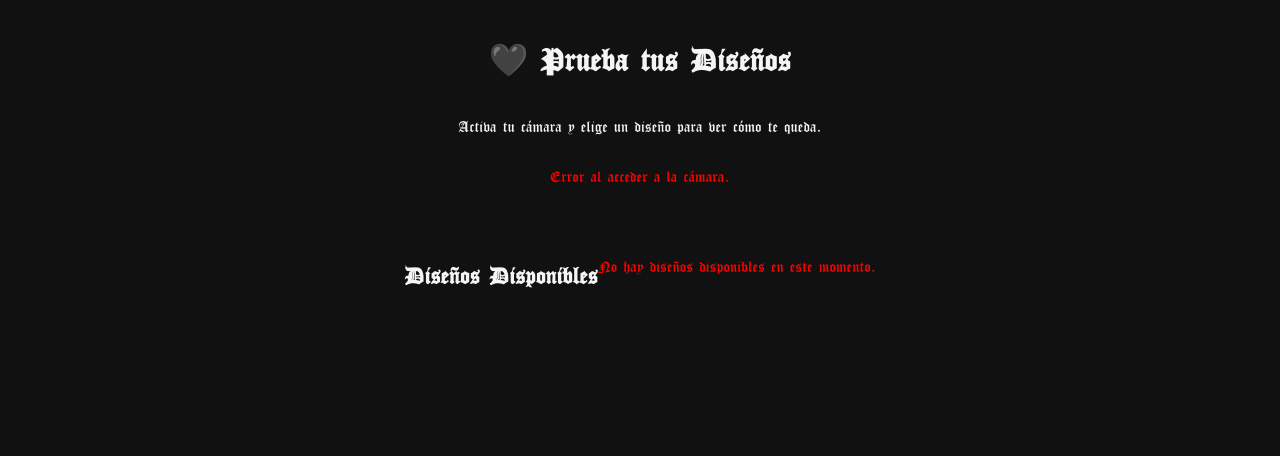
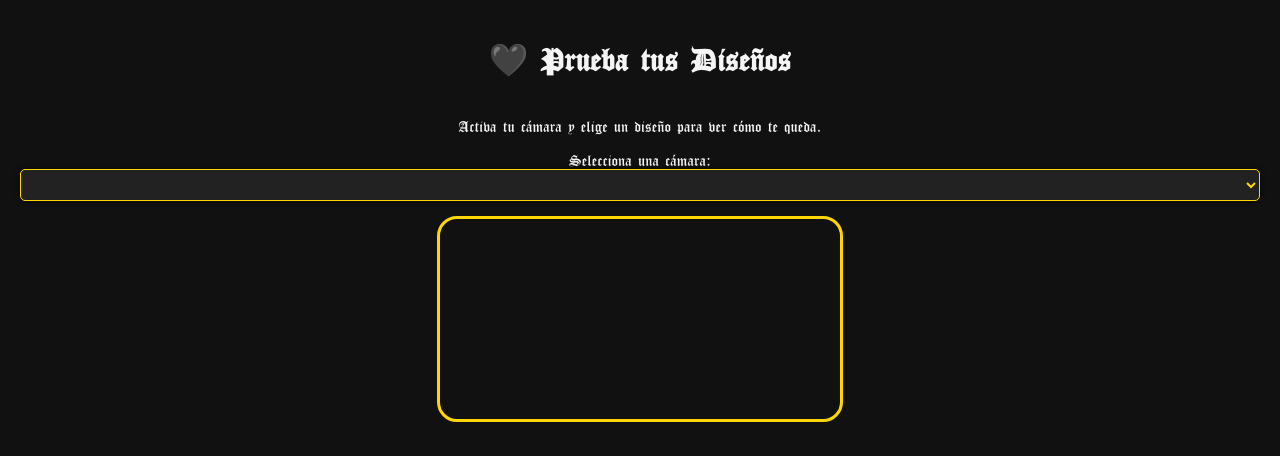
Before and after one commit to phoenixgabba/NOXIAGALLERY, a Flask app: page /disponibles in a window 1280 px wide. Shown: the top 456 px of the page. Run offline with Flask 3, Linux system fonts and the light colour scheme; lists and menus that the app fills with data are empty.

Commit message:
Activar dos camaras

```diff
--- a/templates/ver_disponibles.html
+++ b/templates/ver_disponibles.html
@@ -10,6 +10,15 @@
             color: #f5f5f5;
             text-align: center;
             padding: 20px;
+            font-family: 'CloisterBlack', serif;
+        }
+        select {
+            margin-bottom: 15px;
+            padding: 5px;
+            background-color: #222;
+            color: gold;
+            border: 1px solid gold;
+            border-radius: 5px;
         }
         video, canvas {
             width: 80%;
@@ -54,6 +63,11 @@
     <h1>🖤 Prueba tus Diseños</h1>
     <p>Activa tu cámara y elige un diseño para ver cómo te queda.</p>
 
+    <div>
+        <label for="cameraSelect">Selecciona una cámara:</label>
+        <select id="cameraSelect"></select>
+    </div>
+
     <div id="camera-container">
         <video id="video" autoplay playsinline muted></video>
         <img id="overlay" class="overlay-img" src="" alt="Diseño superpuesto" style="display: none;">
@@ -73,20 +87,50 @@
     <script>
         const video = document.getElementById('video');
         const overlay = document.getElementById('overlay');
+        const cameraSelect = document.getElementById('cameraSelect');
+        let currentStream;
 
-        // Activar la cámara
-        navigator.mediaDevices.getUserMedia({ video: true })
-            .then(stream => { video.srcObject = stream; })
-            .catch(err => {
-                alert('No se pudo acceder a la cámara');
-                document.querySelector('#camera-container').innerHTML = '<p class="mensaje-error">Error al acceder a la cámara.</p>';
+        // Listar cámaras disponibles
+        navigator.mediaDevices.enumerateDevices()
+            .then(devices => {
+                const videoDevices = devices.filter(device => device.kind === 'videoinput');
+                videoDevices.forEach((device, index) => {
+                    const option = document.createElement('option');
+                    option.value = device.deviceId;
+                    option.text = device.label || `Cámara ${index + 1}`;
+                    cameraSelect.appendChild(option);
+                });
+
+                if (videoDevices.length > 0) {
+                    startCamera(videoDevices[0].deviceId);
+                }
             });
 
-        // Función para seleccionar un diseño
+        // Cambiar de cámara cuando se selecciona otra
+        cameraSelect.addEventListener('change', () => {
+            if (currentStream) {
+                currentStream.getTracks().forEach(track => track.stop());
+            }
+            startCamera(cameraSelect.value);
+        });
+
+        function startCamera(deviceId) {
+            navigator.mediaDevices.getUserMedia({ video: { deviceId: { exact: deviceId } } })
+                .then(stream => {
+                    currentStream = stream;
+                    video.srcObject = stream;
+                })
+                .catch(err => {
+                    alert('No se pudo acceder a la cámara: ' + err.message);
+                    document.querySelector('#camera-container').innerHTML = '<p class="mensaje-error">Error al acceder a la cámara.</p>';
+                });
+        }
+
+        // Seleccionar diseño
         function seleccionarDiseno(img) {
             overlay.src = img.src;
             overlay.style.display = 'block';
-            overlay.style.top = '20%'; // Puedes ajustar esto
+            overlay.style.top = '20%';
             overlay.style.left = '50%';
             overlay.style.transform = 'translateX(-50%)';
         }
```
Also changed, not shown: static/uploads_disponibles/IMG_2226.png (renamed from templates/IMG_2226.png).
